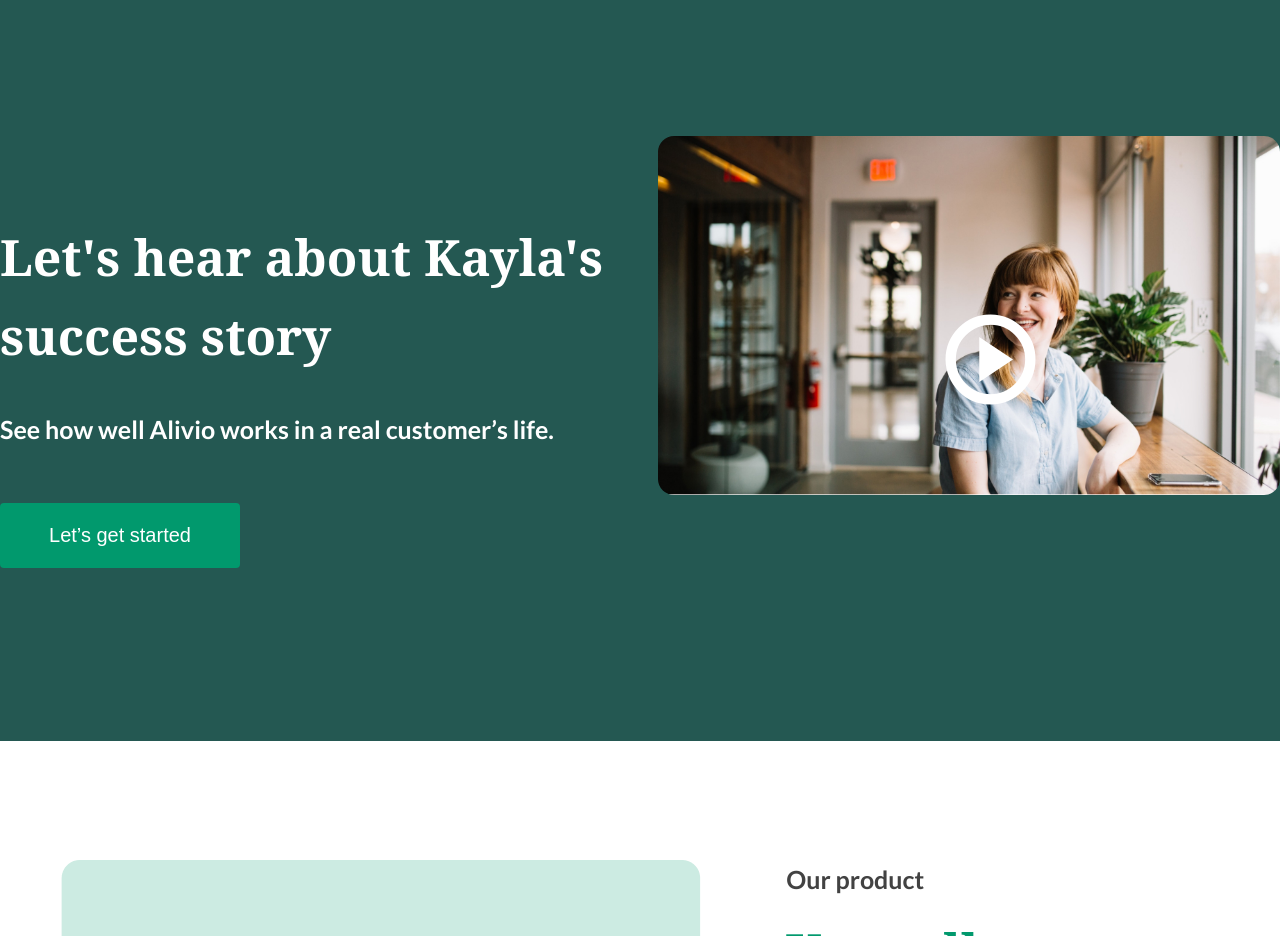
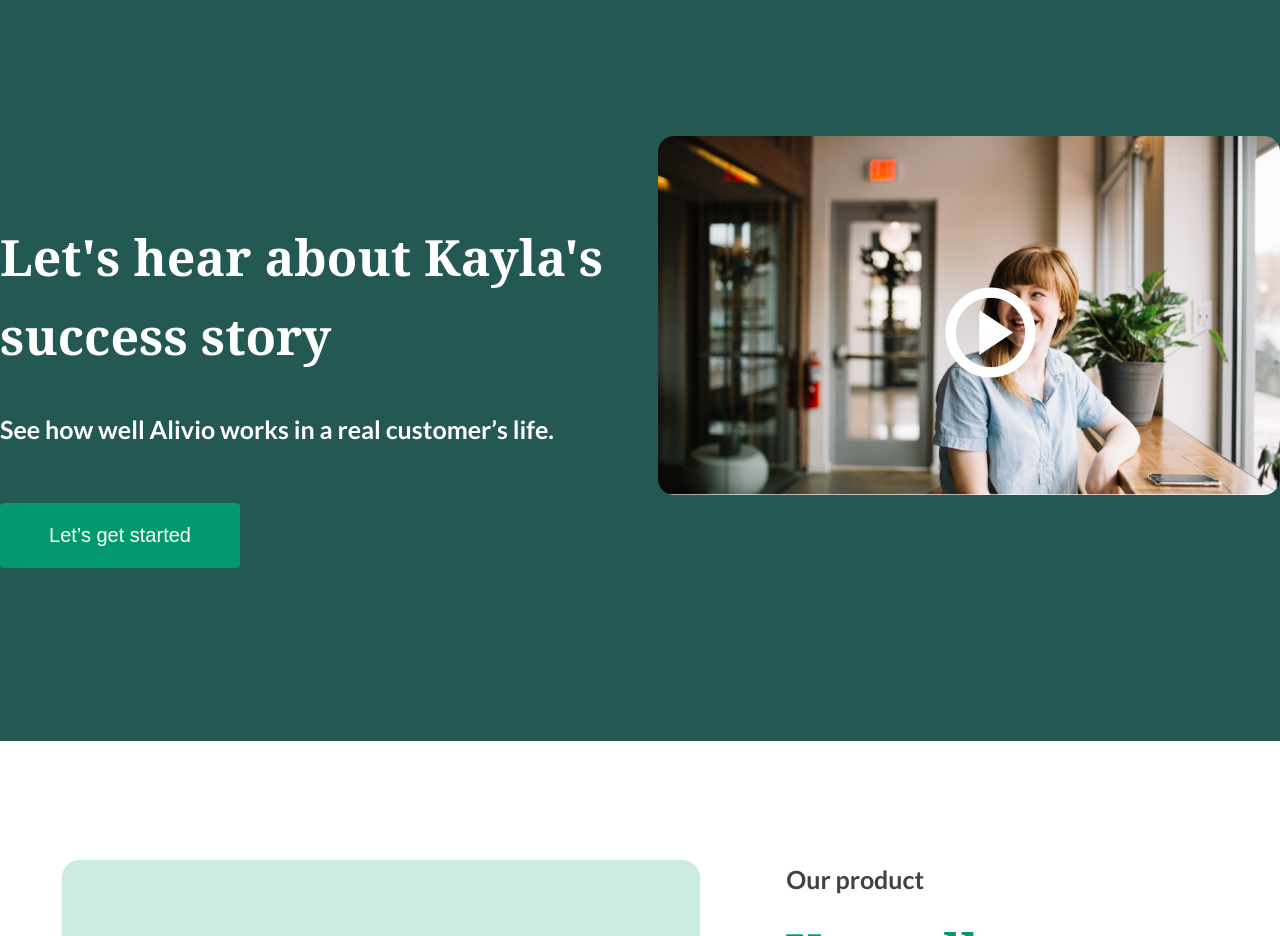
Before and after one commit to Gennadiy99/Site2-Alivio, a plain HTML site: page index.html in a window 1280 px wide. Shown: the part 2680-3616 px from the top of the page. Drawn offline with Linux system fonts and the light colour scheme.

Commit message:
.about-item2__relative

```diff
--- a/index.html
+++ b/index.html
@@ -100,6 +100,7 @@
             <button class="about-btn btn">Let’s get started</button>
           </div>
           <div class="about-item2">
+            <div class="about-item2__relative">
               <a class="about-link" href="#">
                 <img
                   class="about-img"
@@ -109,6 +110,7 @@
                 <!-- <img class="about-icon" style="position: absolute; top: 50%; left: 50%;" src="imges/about-icon-video.png" alt="about-icon-play"> -->
                 <i class="about-icon icon-play-circled2-1"></i>
               </a>
+            </div>
           </div>
         </div>
       </div>
--- a/style/main.css
+++ b/style/main.css
@@ -299,7 +299,8 @@
   width: 100%;
 }
 .about-item2 {
-  display: inline-block;
+}
+.about-item2__relative {
   position: relative;
 }
 .about-link {
```
Lines whose indentation alone changed are shown as unchanged.
